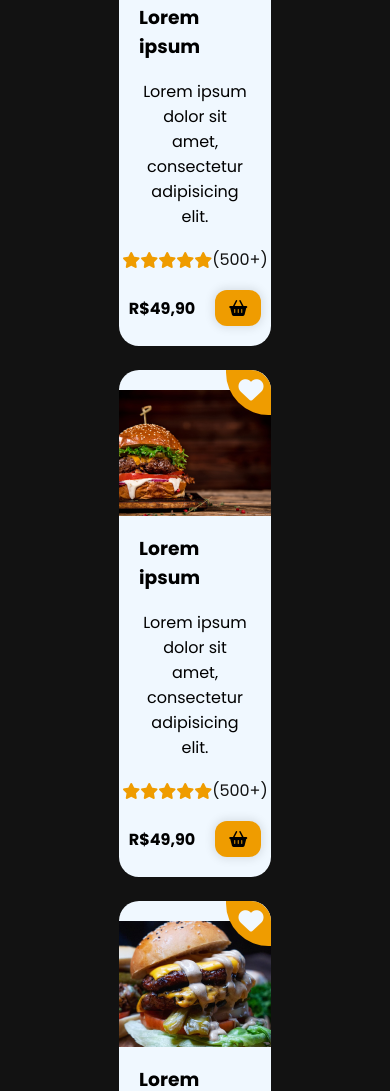
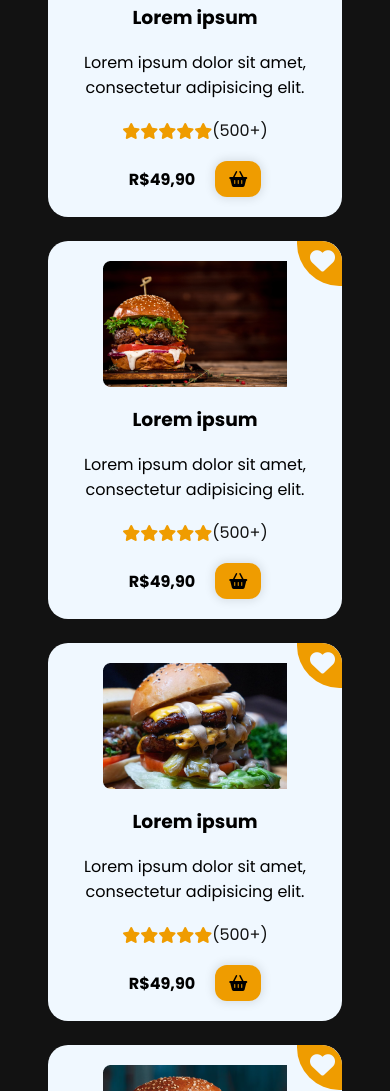
Before and after one commit to DannielDMB28/landing-page, a plain HTML site: page index.html in a window 390 px wide. Shown: the part 909-2000 px from the top of the page. Drawn offline with nearby package versions, Linux system fonts and the light colour scheme.

Commit message:
atualizei

```diff
--- a/estilos/stylo.css
+++ b/estilos/stylo.css
@@ -207,7 +207,7 @@ div > p {
     margin-top: 32px;
 }
 
-.dish {
+.dis {
     display: flex;
     flex-direction: column;
     align-items: center;
--- a/index.html
+++ b/index.html
@@ -97,7 +97,7 @@
             <h3 class="section-burguer">Nossos Burguers especiais</h3>
 
             <div id="dishes">
-                <div class="dish">
+                <div class="dis">
                     <div class="heart">
                         <i class="fa-solid fa-heart"></i>
                     </div>
@@ -128,7 +128,7 @@
 
                 </div>
 
-                <div class="dish">
+                <div class="dis">
                     <div class="heart">
                         <i class="fa-solid fa-heart"></i>
                     </div>
@@ -159,7 +159,7 @@
 
                 </div>
 
-                <div class="dish">
+                <div class="dis">
                     <div class="heart">
                         <i class="fa-solid fa-heart"></i>
                     </div>
@@ -190,7 +190,7 @@
 
                 </div>
 
-                <div class="dish">
+                <div class="dis">
                     <div class="heart">
                         <i class="fa-solid fa-heart"></i>
                     </div>
--- a/media-query.css
+++ b/media-query.css
@@ -18,8 +18,13 @@
     #dishes {
         align-items: center;
         flex-direction: column;
-        width: 100%;
+        width: 90%;
     }
+
+ .dis {
+    width: 100%;
+   }
+
 
     .rate {
         display: flex;
```
